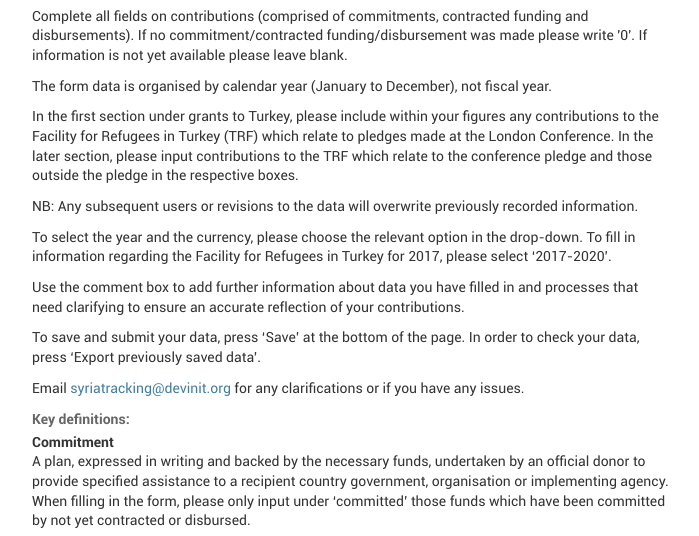
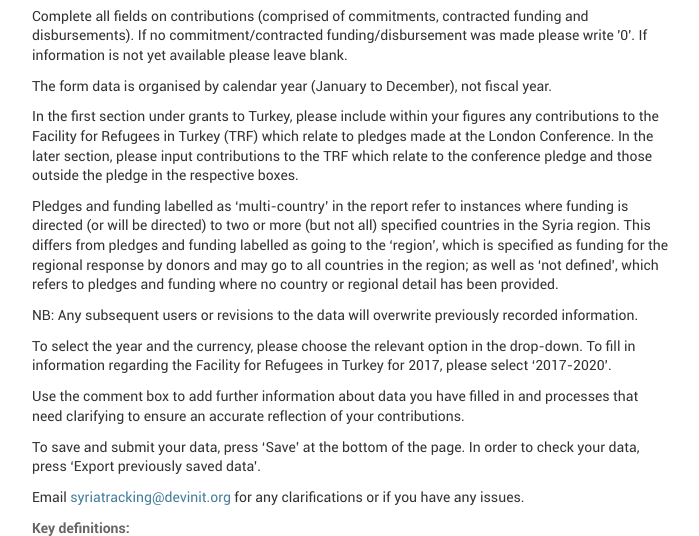
Before and after one commit to devinit/GHTS, a Django app: a page that uses ghts/templates/core/edit.html in a window 1280 px wide; the page is wider, and only the part inside the window is pictured. Shown: the part 195-731 px from the top of that part, without its empty margins (8-707 px from the left). Run offline with Django 3.2, Linux system fonts and the light colour scheme; a user stored in the database is signed in; data comes from the database, SQL or seed files in the repository; data that the repository does not hold is empty.

Commit message:
New country

```diff
--- a/ghts/templates/core/edit-locked.html
+++ b/ghts/templates/core/edit-locked.html
@@ -40,6 +40,9 @@
     {% if contact.organisation.government %}
         <p>In the first section under grants to Turkey, please include within your figures any contributions to the Facility for Refugees in Turkey (TRF) which relate to pledges made at the London Conference. In the later section, please input contributions to the TRF which relate to the conference pledge and those outside the pledge in the respective boxes.</p>
     {% endif %}
+    <p>
+        Pledges and funding labelled as ‘multi-country’ in the report refer to instances where funding is directed (or will be directed) to two or more (but not all) specified countries in the Syria region. This differs from pledges and funding labelled as going to the ‘region’, which is specified as funding for the regional response by donors and may go to all countries in the region; as well as ‘not defined’, which refers to pledges and funding where no country or regional detail has been provided.
+    </p>
     <p>
     NB: Any subsequent users or revisions to the data will overwrite previously recorded information.
     </p>
--- a/ghts/templates/core/edit.html
+++ b/ghts/templates/core/edit.html
@@ -40,6 +40,9 @@
     {% if organisation.government %}
         <p>In the first section under grants to Turkey, please include within your figures any contributions to the Facility for Refugees in Turkey (TRF) which relate to pledges made at the London Conference. In the later section, please input contributions to the TRF which relate to the conference pledge and those outside the pledge in the respective boxes.</p>
     {% endif %}
+    <p>
+        Pledges and funding labelled as ‘multi-country’ in the report refer to instances where funding is directed (or will be directed) to two or more (but not all) specified countries in the Syria region. This differs from pledges and funding labelled as going to the ‘region’, which is specified as funding for the regional response by donors and may go to all countries in the region; as well as ‘not defined’, which refers to pledges and funding where no country or regional detail has been provided.
+    </p>
     <p>
     NB: Any subsequent users or revisions to the data will overwrite previously recorded information.
     </p>
```
